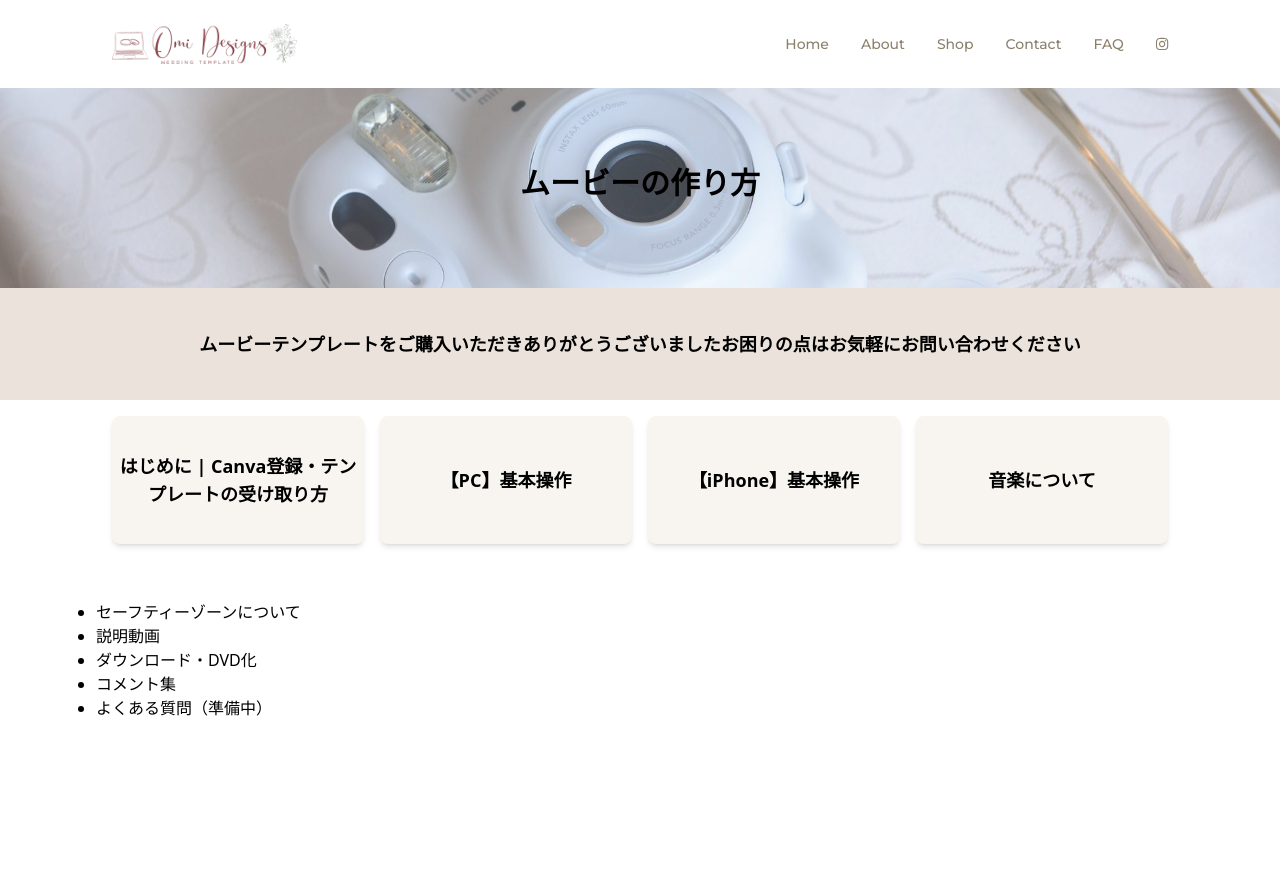
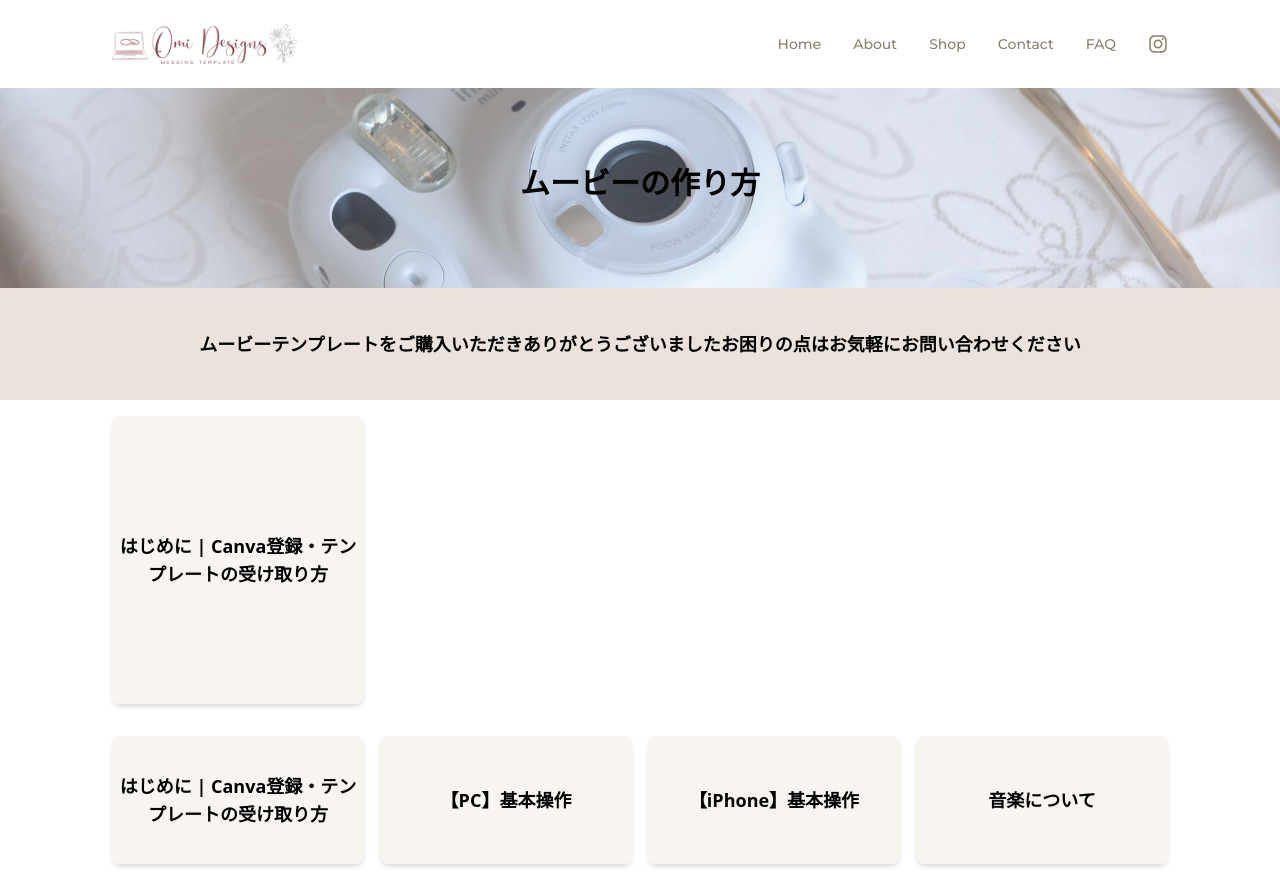
Before and after one commit to garrettomi/omidesigns-instructions, a React (Vite) app: page / in a window 1280 px wide. Before the commit the page ends 800 px from the top, so only its background shows below. Built offline with nearby package versions, Linux system fonts and the light colour scheme; a web font is replaced by a local one.

Commit message:
Fix: Remove FA library and manual import SVG icons

```diff
--- a/package.json
+++ b/package.json
@@ -10,11 +10,6 @@
     "preview": "vite preview"
   },
   "dependencies": {
-    "@fortawesome/fontawesome-svg-core": "^6.5.2",
-    "@fortawesome/free-brands-svg-icons": "^6.5.2",
-    "@fortawesome/free-regular-svg-icons": "^6.5.2",
-    "@fortawesome/free-solid-svg-icons": "^6.5.2",
-    "@fortawesome/react-fontawesome": "^0.2.0",
     "localforage": "^1.10.0",
     "match-sorter": "^6.3.4",
     "react": "^18.2.0",
--- /dev/null
+++ b/src/components/IconCardContainer/IconCardContainer.jsx
@@ -0,0 +1,21 @@
+import { SlideShowIcon } from "../../utils/SVGIcon";
+
+export default function IconCardContainer ({ iconCards }) {
+  console.log(iconCards)
+    return (
+    <div className="container mx-auto p-4">
+        <div className="grid grid-cols-1 md:grid-cols-2 lg:grid-cols-4 gap-4">
+        {iconCards.map((card, index) => (
+          <a
+            key={index}
+            href={card.url}
+            rel="noopener noreferrer"
+            className="flex items-center justify-center h-72 bg-omidesigns-white rounded-lg shadow-md"
+          >
+            <p className="text-center text-lg font-semibold">{card.title}</p>
+          </a>
+        ))}
+      </div>
+    </div>
+    );
+};
--- a/src/components/Navbar/components/DesktopNavItems.jsx
+++ b/src/components/Navbar/components/DesktopNavItems.jsx
@@ -1,8 +1,7 @@
 import Logo from "./Logo"
 import DesktopNavItem from "./DesktopNavItem";
 
-import { FontAwesomeIcon } from "@fortawesome/react-fontawesome";
-import { faInstagram } from "@fortawesome/free-brands-svg-icons";
+import { InstagramIcon } from "../../../utils/SVGIcon";
 
 export default function DesktopNavItems() {
     return (
@@ -16,7 +15,7 @@ export default function DesktopNavItems() {
                 <DesktopNavItem text="FAQ" url="/frequently-asked-questions" />
                 <li>
                     <a href="https://instagram.com/omidesigns" target="_blank" rel="noopener noreferrer" className="text-omidesigns-brown hover:text-gray-600 transition">
-                    <FontAwesomeIcon icon={faInstagram} />
+                        <InstagramIcon color="#8B806C" />
                     </a>
                 </li>
             </ul>
--- a/src/components/Navbar/components/HamburgerMenuIcon.jsx
+++ b/src/components/Navbar/components/HamburgerMenuIcon.jsx
@@ -1,15 +1,15 @@
 import Logo from "./Logo";
-import { FontAwesomeIcon } from "@fortawesome/react-fontawesome";
-import { faBars, faTimes } from "@fortawesome/free-solid-svg-icons";
+
+import { HamburgerIcon, CloseMenuIcon } from "../../../utils/SVGIcon";
 
 export default function HamburgerMenuIcon({ isOpen, toggle }) {
     return (
         <div className="lg:hidden flex justify-first w-full p-4">
             <button onClick={toggle} title="Navbar toggle button">
             {isOpen ? (
-                <FontAwesomeIcon icon={faTimes} />
+                <CloseMenuIcon />
             ): (
-                <FontAwesomeIcon icon={faBars} />
+                <HamburgerIcon />
             )}
             </button>
             <div className="pl-5">
--- a/src/components/Navbar/components/MobileNavItems.jsx
+++ b/src/components/Navbar/components/MobileNavItems.jsx
@@ -1,7 +1,6 @@
 import MobileNavItem from "./MobileNavItem";
 
-import { FontAwesomeIcon } from "@fortawesome/react-fontawesome";
-import { faInstagram } from "@fortawesome/free-brands-svg-icons";
+import { InstagramIcon } from '../../../utils/SVGIcon';
 
 export default function MobileNavItems({ isOpen }) {
     if(!isOpen) return null;
@@ -15,7 +14,7 @@ export default function MobileNavItems({ isOpen }) {
             <MobileNavItem url="/frequently-asked-questions" label="FAQ" />
             <div className="p-5">
             <a href="https://instagram.com/omidesigns" target="_blank" rel="noopener noreferrer" className="text-gray-800 hover:text-gray-600 transition">
-                <FontAwesomeIcon icon={faInstagram} />
+                <InstagramIcon color="black" />
             </a>
             </div>
         </div>
--- a/src/pages/Home.jsx
+++ b/src/pages/Home.jsx
@@ -1,14 +1,21 @@
 import homeImage from "../assets/camera.jpg"
 import BlockImage from "../components/BlockImage"
-import Title from "../components/Title"
 import BorderTextBlock from "../components/BorderTextBlock"
+import IconCardContainer from "../components/IconCardContainer/IconCardContainer"
 import GridContainer from "../components/GridContainer"
-import LinkList from "../components/LinkList"
+// import LinkList from "../components/LinkList"
 
 import Navbar from "../components/Navbar/Navbar"
 
 
 function Home() {
+
+  const iconCards = [
+    { title: "はじめに | Canva登録・テンプレートの受け取り方", url: "/はじめに", library: "fa-brand", skin: "fa-slideshare" },
+    // { title: "【PC】基本操作", url: "/PC" },
+    // { title: "【iPhone】基本操作", url: "/iPhone" },
+    // { title: "音楽について", url: "/音楽について" }
+  ]
 
   const cards = [
     { title: "はじめに | Canva登録・テンプレートの受け取り方", url: "/はじめに" },
@@ -23,8 +30,9 @@ function Home() {
           {/* <Title text="ムービーの作り方" /> */}
           <BorderTextBlock firstSentence="ムービーテンプレートをご購入いただきありがとうございました" secondSentence="お困りの点はお気軽にお問い合わせください" />
         <section className="homepage-gutters">
+          <IconCardContainer iconCards={iconCards} />
           <GridContainer cards={cards} />
-          <LinkList />
+          {/* <LinkList /> */}
         </section>
     </>
   );
--- /dev/null
+++ b/src/utils/SVGIcon.jsx
@@ -0,0 +1,31 @@
+export const SlideShowIcon = () => {
+    return (
+        <svg xmlns="http://www.w3.org/2000/svg" viewBox="0 0 512 512">
+            <path d="M187.7 153.7c-34 0-61.7 25.7-61.7 57.7 0 31.7 27.7 57.7 61.7 57.7s61.7-26 61.7-57.7c0-32-27.7-57.7-61.7-57.7zm143.4 0c-34 0-61.7 25.7-61.7 57.7 0 31.7 27.7 57.7 61.7 57.7 34.3 0 61.7-26 61.7-57.7 .1-32-27.4-57.7-61.7-57.7zm156.6 90l-6 4.3V49.7c0-27.4-20.6-49.7-46-49.7H76.6c-25.4 0-46 22.3-46 49.7V248c-2-1.4-4.3-2.9-6.3-4.3-15.1-10.6-25.1 4-16 17.7 18.3 22.6 53.1 50.3 106.3 72C58.3 525.1 252 555.7 248.9 457.5c0-.7 .3-56.6 .3-96.6 5.1 1.1 9.4 2.3 13.7 3.1 0 39.7 .3 92.8 .3 93.5-3.1 98.3 190.6 67.7 134.3-124 53.1-21.7 88-49.4 106.3-72 9.1-13.8-.9-28.3-16.1-17.8zm-30.5 19.2c-68.9 37.4-128.3 31.1-160.6 29.7-23.7-.9-32.6 9.1-33.7 24.9-10.3-7.7-18.6-15.5-20.3-17.1-5.1-5.4-13.7-8-27.1-7.7-31.7 1.1-89.7 7.4-157.4-28V72.3c0-34.9 8.9-45.7 40.6-45.7h317.7c30.3 0 40.9 12.9 40.9 45.7v190.6z"/>
+        </svg>
+    );
+};
+
+export const InstagramIcon = ({ color }) => {
+    return (
+        <svg xmlns="http://www.w3.org/2000/svg" viewBox="0 0 448 512" style={{ fill: color, height: '1.25rem', width: '1.25rem' }}>
+            <path d="M224.1 141c-63.6 0-114.9 51.3-114.9 114.9s51.3 114.9 114.9 114.9S339 319.5 339 255.9 287.7 141 224.1 141zm0 189.6c-41.1 0-74.7-33.5-74.7-74.7s33.5-74.7 74.7-74.7 74.7 33.5 74.7 74.7-33.6 74.7-74.7 74.7zm146.4-194.3c0 14.9-12 26.8-26.8 26.8-14.9 0-26.8-12-26.8-26.8s12-26.8 26.8-26.8 26.8 12 26.8 26.8zm76.1 27.2c-1.7-35.9-9.9-67.7-36.2-93.9-26.2-26.2-58-34.4-93.9-36.2-37-2.1-147.9-2.1-184.9 0-35.8 1.7-67.6 9.9-93.9 36.1s-34.4 58-36.2 93.9c-2.1 37-2.1 147.9 0 184.9 1.7 35.9 9.9 67.7 36.2 93.9s58 34.4 93.9 36.2c37 2.1 147.9 2.1 184.9 0 35.9-1.7 67.7-9.9 93.9-36.2 26.2-26.2 34.4-58 36.2-93.9 2.1-37 2.1-147.8 0-184.8zM398.8 388c-7.8 19.6-22.9 34.7-42.6 42.6-29.5 11.7-99.5 9-132.1 9s-102.7 2.6-132.1-9c-19.6-7.8-34.7-22.9-42.6-42.6-11.7-29.5-9-99.5-9-132.1s-2.6-102.7 9-132.1c7.8-19.6 22.9-34.7 42.6-42.6 29.5-11.7 99.5-9 132.1-9s102.7-2.6 132.1 9c19.6 7.8 34.7 22.9 42.6 42.6 11.7 29.5 9 99.5 9 132.1s2.7 102.7-9 132.1z"/>
+        </svg>
+    );
+};
+
+export const HamburgerIcon = () => {
+    return (
+        <svg xmlns="http://www.w3.org/2000/svg" viewBox="0 0 448 512" className="h-5 w-5">
+            <path d="M0 96C0 78.3 14.3 64 32 64H416c17.7 0 32 14.3 32 32s-14.3 32-32 32H32C14.3 128 0 113.7 0 96zM0 256c0-17.7 14.3-32 32-32H416c17.7 0 32 14.3 32 32s-14.3 32-32 32H32c-17.7 0-32-14.3-32-32zM448 416c0 17.7-14.3 32-32 32H32c-17.7 0-32-14.3-32-32s14.3-32 32-32H416c17.7 0 32 14.3 32 32z"/>
+        </svg>
+    );
+};
+
+export const CloseMenuIcon = () => {
+    return (
+        <svg xmlns="http://www.w3.org/2000/svg" viewBox="0 0 384 512" className="h-5 w-5">
+            <path d="M342.6 150.6c12.5-12.5 12.5-32.8 0-45.3s-32.8-12.5-45.3 0L192 210.7 86.6 105.4c-12.5-12.5-32.8-12.5-45.3 0s-12.5 32.8 0 45.3L146.7 256 41.4 361.4c-12.5 12.5-12.5 32.8 0 45.3s32.8 12.5 45.3 0L192 301.3 297.4 406.6c12.5 12.5 32.8 12.5 45.3 0s12.5-32.8 0-45.3L237.3 256 342.6 150.6z"/>
+        </svg>
+    );
+};
```
Also changed, not shown: 1 other file (tests, documents, lock files or other folders).
